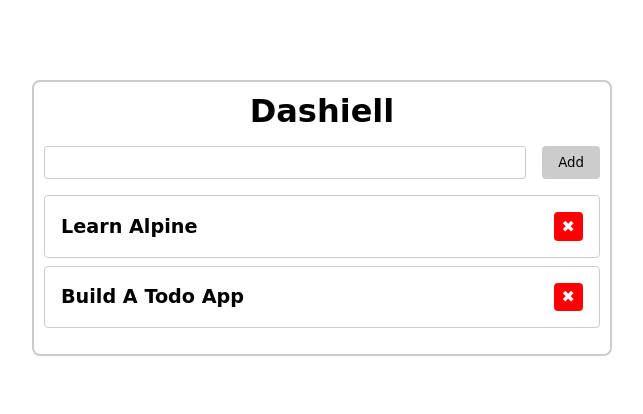
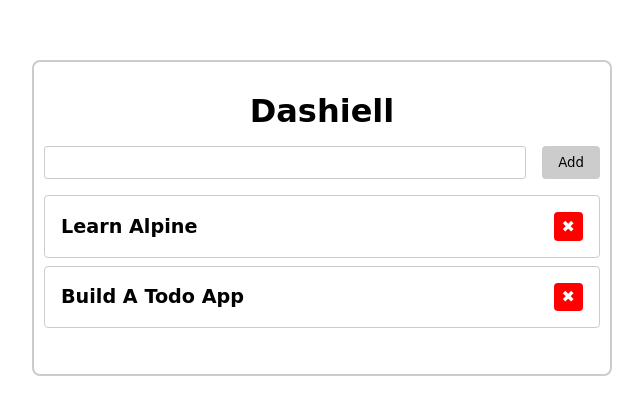
Before and after one commit to misaelpaulmamangun/Dashiell, a plain HTML site: page index.html in a window 1280 px wide. Shown: the part 182-596 px from the top of the page, without its empty margins (318-961 px from the left). Drawn offline with nearby package versions, Linux system fonts and the light colour scheme; a web font is replaced by a local one.

Commit message:
update style

```diff
--- a/main.css
+++ b/main.css
@@ -86,6 +86,6 @@ li > div:last-child {
 .box {
   border: 2px solid #ccc;
   border-radius: 8px;
-  padding: 10px;
+  padding: 30px 10px;
   margin: 10px;
 }
```
